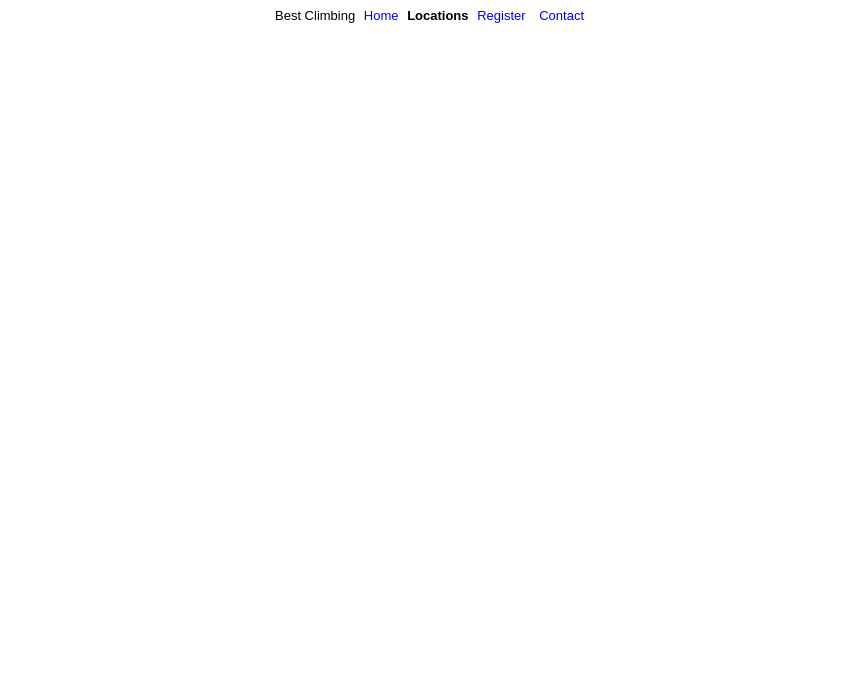
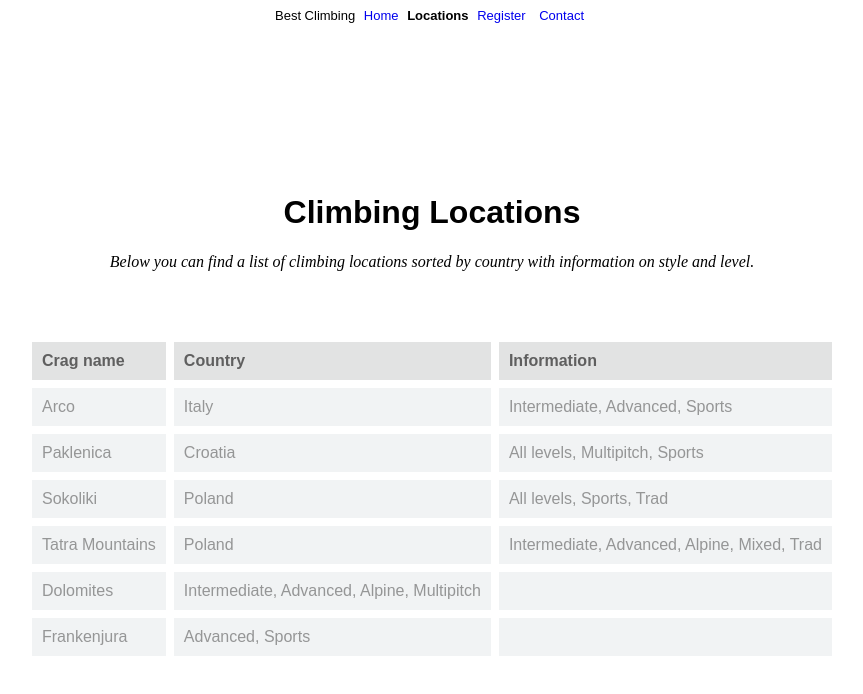
Before and after one commit to podmar/best-climbing, a plain HTML site: page locations.html in a window 1280 px wide. Shown: the whole page, without its empty margins (208-1071 px from the left). Drawn offline with Linux system fonts and the light colour scheme.

Commit message:
created a locations page with a table and styled the table

```diff
--- a/locations.html
+++ b/locations.html
@@ -15,5 +15,46 @@
         <li><a href="register.html">Register</a></li>
         <li><a href="contact.html">Contact</a></li>
     </ul>
+    <h1>Climbing Locations</h1>
+    <p class="subtitle">Below you can find a list of climbing locations sorted by country with information on style and level.</p>
+
+    <table>
+        <tr>
+            <th>Crag name</th>
+            <th>Country</th>
+            <th>Information</th>
+        </tr>
+        <tr>
+            <td>Arco</td>
+            <td>Italy</td>
+            <td>Intermediate, Advanced, Sports</td>
+        </tr>
+        <tr>
+            <td>Paklenica</td>
+            <td>Croatia</td>
+            <td>All levels, Multipitch, Sports</td>
+        </tr>
+        <tr>
+            <td>Sokoliki</td>
+            <td>Poland</td>
+            <td>All levels, Sports, Trad</td>
+        </tr>
+        <tr>
+            <td>Tatra Mountains</td>
+            <td>Poland</td>
+            <td>Intermediate, Advanced, Alpine, Mixed, Trad</td>
+        </tr>
+        <tr>
+            <td>Dolomites</td>
+            <td>Intermediate, Advanced, Alpine, Multipitch</td>
+            <td></td>
+        </tr>
+        <tr>
+            <td>Frankenjura</td>
+            <td>Advanced, Sports</td>
+            <td></td>
+        </tr>
+    </table>
+
 </body>
 </html>
--- a/style.css
+++ b/style.css
@@ -46,3 +46,29 @@ img {
     object-fit: cover;
     border-radius: 3%;
 }
+
+table {
+    padding-top: 50px;
+    margin-left: auto;
+    margin-right: auto;
+}
+
+th {
+    border: 3px solid;
+    border-collapse: collapse;
+    border-color: white;
+    padding: 10px;
+    text-align: left;
+    background-color: rgba(155, 156, 156, 0.288);
+    color: rgb(95, 95, 95);
+}
+
+td {
+    border: 3px solid;
+    border-collapse: collapse;
+    border-color: white;
+    padding: 10px;
+    text-align: left;
+    background-color:rgba(194, 200, 206, 0.226);
+    color: rgba(95, 95, 95, 0.63);
+}
```
